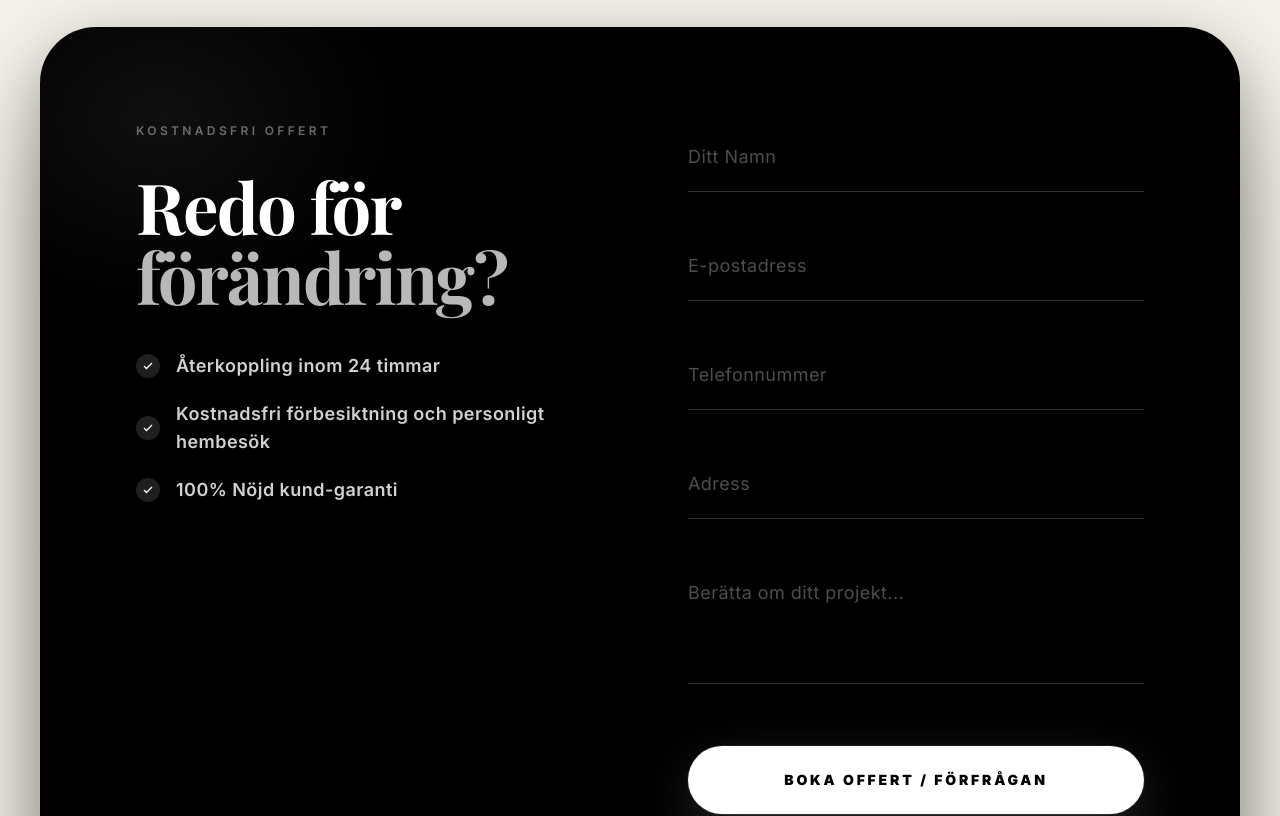
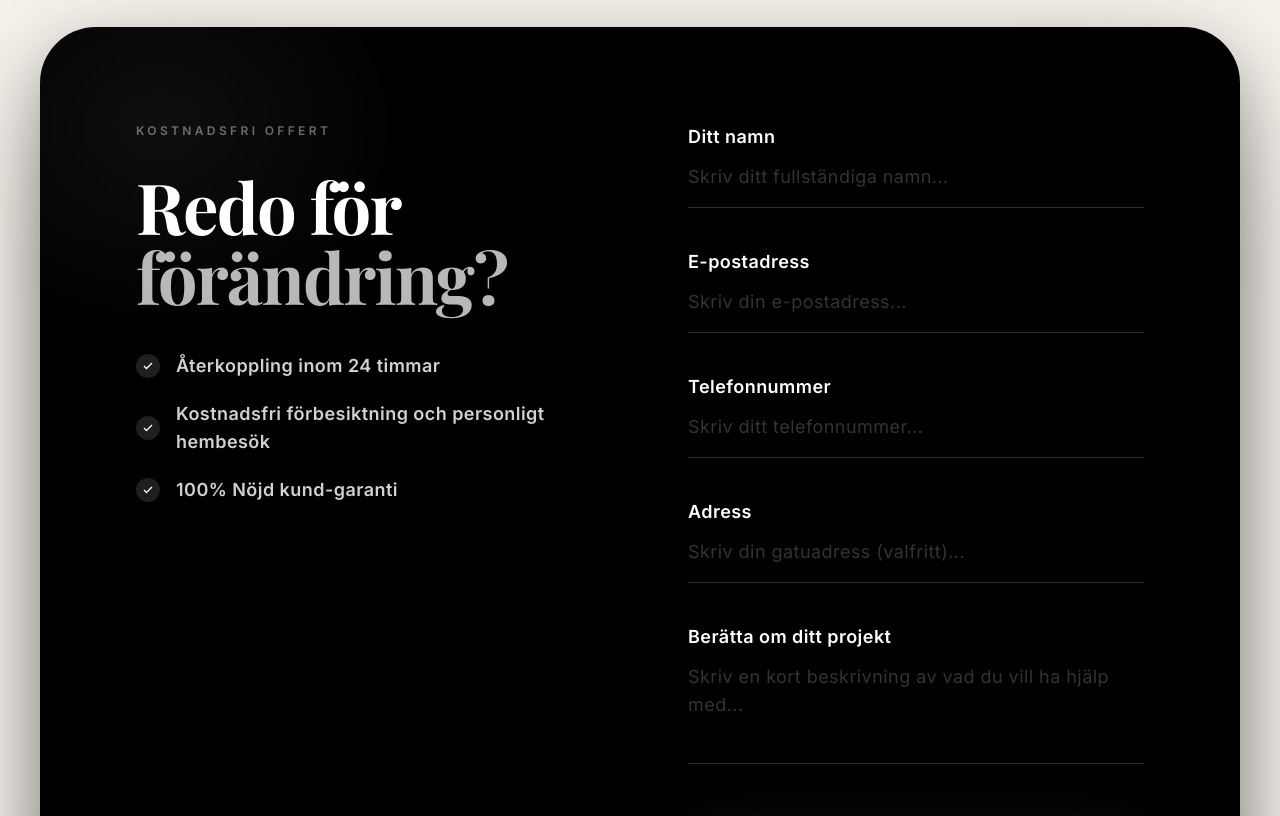
Before and after one commit to simonuidev-lang/sjostedts-maleri-live, a Next.js app: page / in a window 1280 px wide. Shown: the part 3260-4076 px from the top of the page. Built offline with nearby package versions, Linux system fonts and the light colour scheme; a web font is replaced by a local one.

Commit message:
revert form to FormSubmit, add and style permanent labels

```diff
--- a/src/app/page.tsx
+++ b/src/app/page.tsx
@@ -900,26 +900,9 @@ function HamburgerMenu() {
 ═══════════════════════════════════════════════════════════════════════════════ */
 function ContactForm() {
   const [fields, setFields] = useState({ name: "", email: "", phone: "", adress: "", message: "" });
-  const [status, setStatus] = useState<"idle" | "sending" | "success" | "error">("idle");
 
   const handleChange = (e: React.ChangeEvent<HTMLInputElement | HTMLTextAreaElement>) => {
     setFields((prev) => ({ ...prev, [e.target.name]: e.target.value }));
-  };
-
-  const handleSubmit = async (e: React.FormEvent) => {
-    e.preventDefault();
-    setStatus("sending");
-    try {
-      const res = await fetch("/api/send", {
-        method: "POST",
-        headers: { "Content-Type": "application/json" },
-        body: JSON.stringify(fields),
-      });
-      const data = await res.json();
-      setStatus(data.ok ? "success" : "error");
-    } catch {
-      setStatus("error");
-    }
   };
 
   const inputStyle: React.CSSProperties = {
@@ -927,43 +910,25 @@ function ContactForm() {
     fontFamily: "var(--font-inter, sans-serif)",
   };
 
-  if (status === "success") {
-    return (
-      <div className="flex flex-col items-start gap-6 py-10">
-        <div
-          className="w-16 h-16 rounded-full flex items-center justify-center"
-          style={{ background: "rgba(255,255,255,0.10)" }}
-        >
-          <svg width="28" height="28" viewBox="0 0 24 24" fill="none" stroke="white" strokeWidth="2.5">
-            <polyline points="20 6 9 17 4 12" />
-          </svg>
-        </div>
-        <div>
-          <p className="font-serif font-bold text-white text-3xl leading-none mb-3">Tack!</p>
-          <p className="text-lg" style={{ color: "rgba(255,255,255,0.6)" }}>
-            Vi återkopplar inom 24 timmar.
-          </p>
-        </div>
-        <button
-          onClick={() => { setStatus("idle"); setFields({ name: "", email: "", phone: "", adress: "", message: "" }); }}
-          className="text-sm font-semibold uppercase tracking-widest transition-opacity duration-200 hover:opacity-60"
-          style={{ color: "rgba(255,255,255,0.45)", letterSpacing: "0.14em" }}
-        >
-          Skicka ny förfrågan
-        </button>
-      </div>
-    );
-  }
-
   return (
-    <form onSubmit={handleSubmit} className="flex flex-col gap-10">
+    <form
+      action="https://formsubmit.co/sjostedtsmaleri@gmail.com"
+      method="POST"
+      className="flex flex-col gap-10"
+    >
       {[
-        { type: "text", name: "name", placeholder: "Ditt Namn", id: "form-name" },
-        { type: "email", name: "email", placeholder: "E-postadress", id: "form-email" },
-        { type: "tel", name: "phone", placeholder: "Telefonnummer", id: "form-phone" },
-        { type: "text", name: "adress", placeholder: "Adress", id: "form-adress" },
+        { type: "text", name: "name", label: "Ditt namn", placeholder: "Skriv ditt fullständiga namn...", id: "form-name" },
+        { type: "email", name: "email", label: "E-postadress", placeholder: "Skriv din e-postadress...", id: "form-email" },
+        { type: "tel", name: "phone", label: "Telefonnummer", placeholder: "Skriv ditt telefonnummer...", id: "form-phone" },
+        { type: "text", name: "adress", label: "Adress", placeholder: "Skriv din gatuadress (valfritt)...", id: "form-adress" },
       ].map((field) => (
-        <div key={field.id} className="relative group">
+        <div key={field.id} className="relative group flex flex-col">
+          <label
+            htmlFor={field.id}
+            className="text-white text-lg font-semibold tracking-wide mb-2 block"
+          >
+            {field.label}
+          </label>
           <input
             id={field.id}
             type={field.type}
@@ -972,7 +937,7 @@ function ContactForm() {
             onChange={handleChange}
             placeholder={field.placeholder}
             required={field.name !== "adress"}
-            className="w-full bg-transparent py-5 text-white text-lg font-normal tracking-wide placeholder-white/30 focus:outline-none transition-colors peer"
+            className="w-full bg-transparent pb-4 pt-1 text-white text-lg font-normal tracking-wide placeholder-white/20 focus:outline-none transition-colors peer"
             style={inputStyle}
             onFocus={(e) => (e.currentTarget.style.borderBottomColor = "rgba(255,255,255,0.7)")}
             onBlur={(e) => (e.currentTarget.style.borderBottomColor = "rgba(255,255,255,0.18)")}
@@ -981,44 +946,41 @@ function ContactForm() {
       ))}
 
       {/* Textarea */}
-      <div className="relative">
+      <div className="relative flex flex-col">
+        <label
+          htmlFor="form-project"
+          className="text-white text-lg font-semibold tracking-wide mb-2 block"
+        >
+          Berätta om ditt projekt
+        </label>
         <textarea
           id="form-project"
           name="message"
           value={fields.message}
           onChange={handleChange}
-          placeholder="Berätta om ditt projekt..."
+          placeholder="Skriv en kort beskrivning av vad du vill ha hjälp med..."
           rows={3}
-          className="w-full bg-transparent py-5 text-white text-lg font-normal tracking-wide placeholder-white/30 focus:outline-none transition-colors resize-none"
+          className="w-full bg-transparent pb-4 pt-1 text-white text-lg font-normal tracking-wide placeholder-white/20 focus:outline-none transition-colors resize-none"
           style={inputStyle}
           onFocus={(e) => (e.currentTarget.style.borderBottomColor = "rgba(255,255,255,0.7)")}
           onBlur={(e) => (e.currentTarget.style.borderBottomColor = "rgba(255,255,255,0.18)")}
         />
       </div>
 
-      {/* Error message */}
-      {status === "error" && (
-        <p className="text-sm" style={{ color: "rgba(255,120,120,0.9)" }}>
-          Något gick fel. Försök igen eller ring oss på 073-527 19 57.
-        </p>
-      )}
-
       {/* Submit CTA */}
       <div className="flex flex-col gap-5 mt-4">
         <motion.button
           type="submit"
           id="form-submit"
-          disabled={status === "sending"}
-          whileHover={status !== "sending" ? { scale: 1.03, y: -2 } : {}}
-          whileTap={status !== "sending" ? { scale: 0.97 } : {}}
+          whileHover={{ scale: 1.03, y: -2 }}
+          whileTap={{ scale: 0.97 }}
           className="w-full rounded-full bg-white text-black font-black text-sm uppercase tracking-[0.2em] py-6 transition-all duration-300"
           style={{
             boxShadow: "0 20px 60px -10px rgba(255,255,255,0.25), 0 0 0 1px rgba(255,255,255,0.08)",
-            opacity: status === "sending" ? 0.6 : 1,
-            cursor: status === "sending" ? "not-allowed" : "pointer",
+            cursor: "pointer",
           }}
         >
-          {status === "sending" ? "SKICKAR..." : "BOKA OFFERT / FÖRFRÅGAN"}
+          BOKA OFFERT / FÖRFRÅGAN
         </motion.button>
         <p
           className="text-center text-xs tracking-wide"
```
